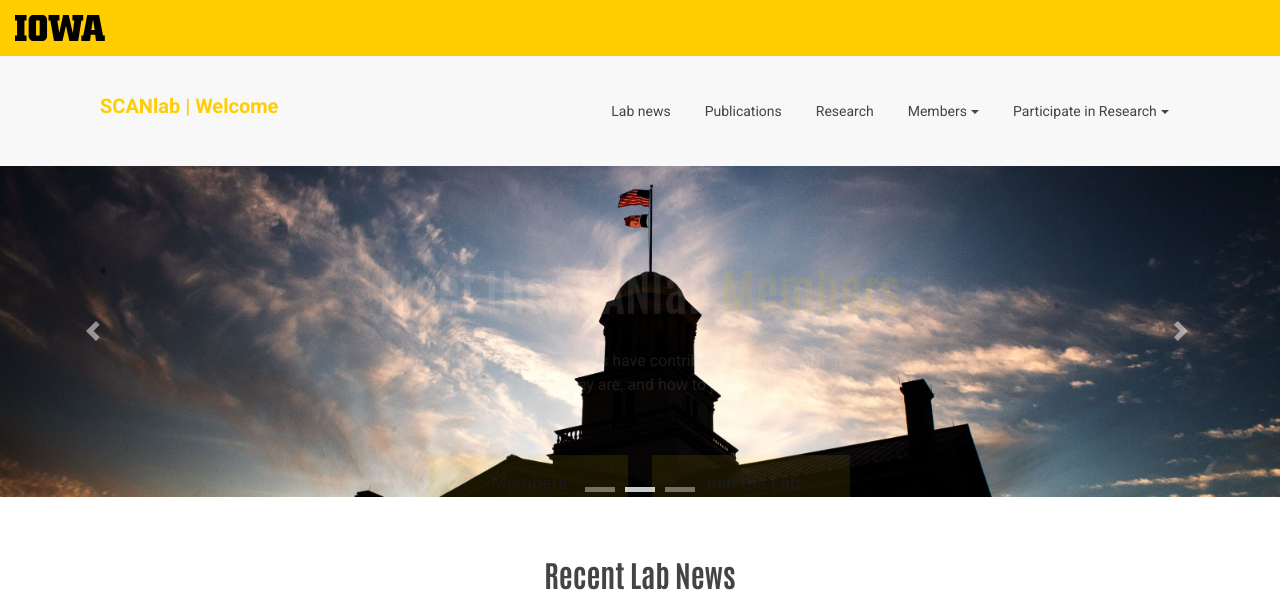
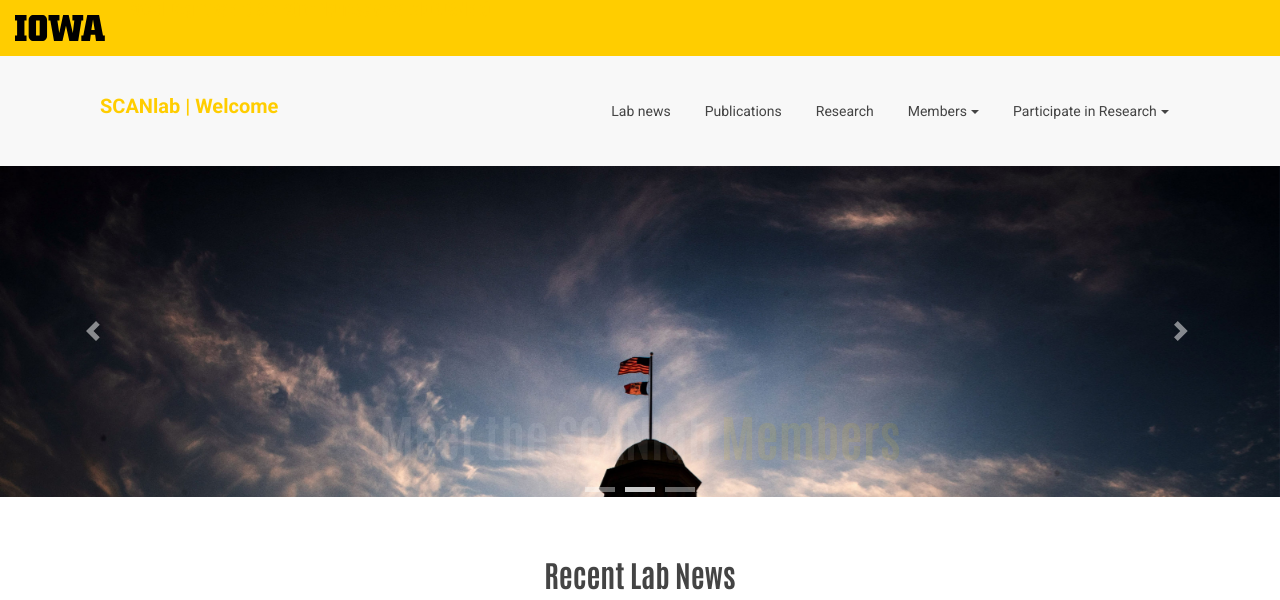
Before and after one commit to bartholow-scanlab/bartholow-scanlab.github.io, a Jekyll site: the page built from index.html, in a window 1280 px wide. Shown: the top 600 px of the page. Built offline with Jekyll 4.4.1, drawn with Linux system fonts in a browser that asks for light colours; grey boxes are pictures that could not be loaded.

Commit message:
Update index.html

```diff
--- a/index.html
+++ b/index.html
@@ -34,12 +34,12 @@
                     </div>
                   </div>
                   <div class="carousel-item">
-                    <img src="{{ BASE_PATH }}/assets/images/slider/bg-4.jpg" alt="">
+                    <img src="{{ BASE_PATH }}/assets/images/slider/bg-4g.jpg" alt="">
                     <div class="carousel-caption">
                       <h3 class="slide-title animated fadeInDown">Meet the SCANlab<span class="text-primary"> Members</span></h3>
                       <h5 class="slide-text animated fadeIn">A number of researchers have contributed to the SCANlab. <br/> See who they are, and how to join them.</h5>
 			<a href="{{ BASE_PATH }}/members" class="btn btn-lg btn-default-filled animated fadeInUp">Members</a>
-                      <a href="{{ BASE_PATH }}/jointhelab" class="btn btn-lg btn-default-filled animated fadeInUp">Join the Lab</a>
+
 
                     </div>
                   </div>
```
